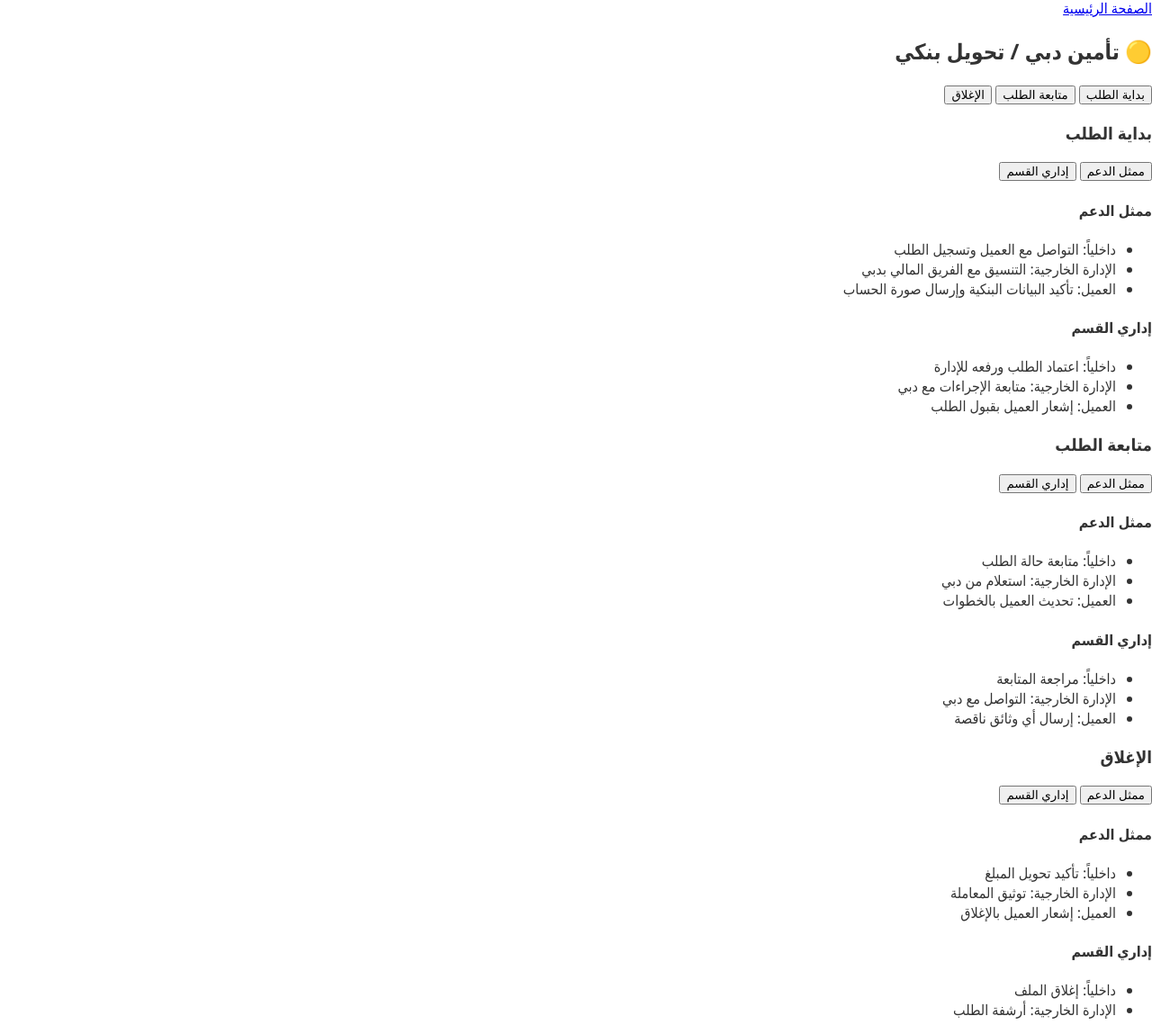
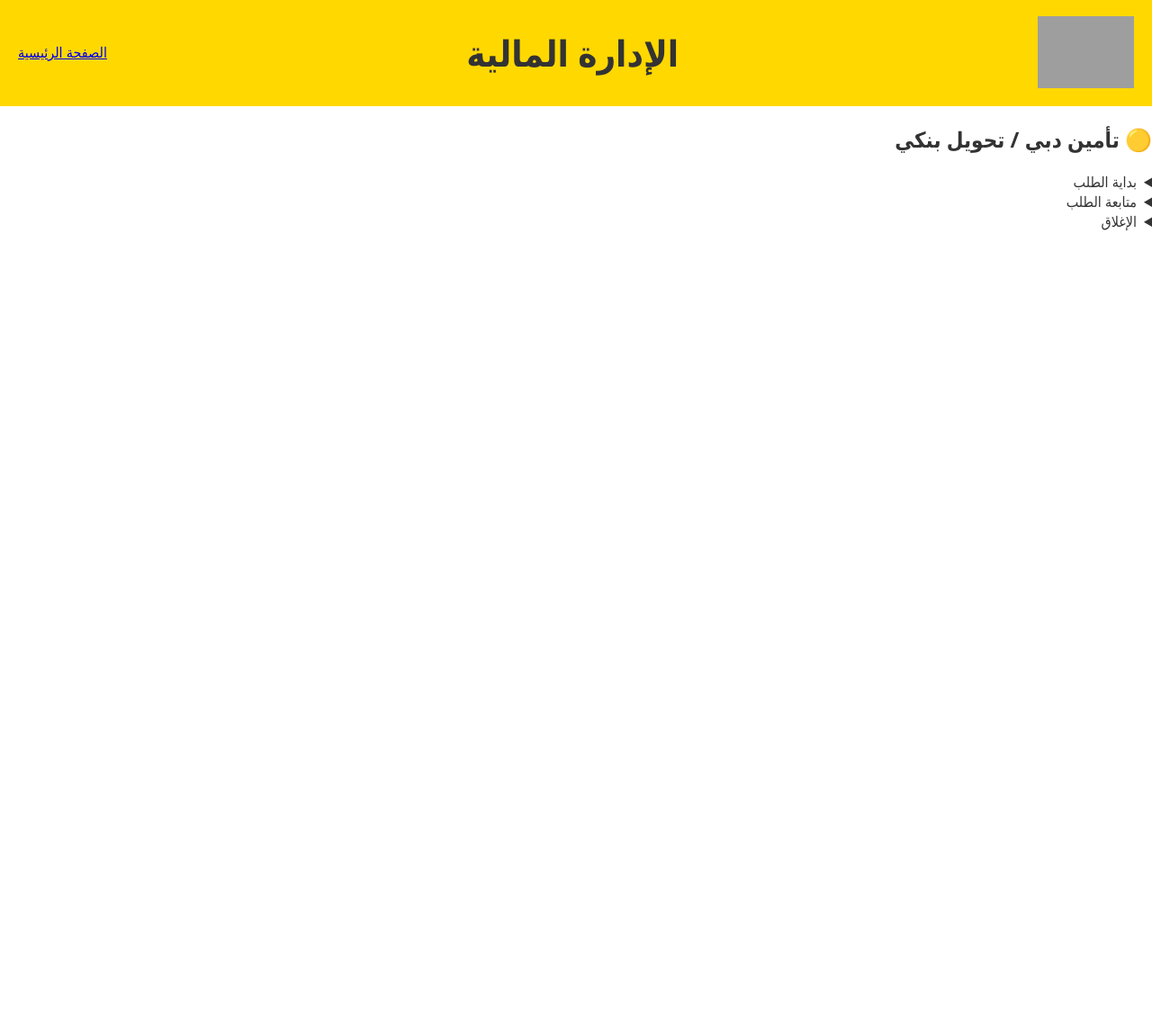
Before and after one commit to MohamedElFawyproject/Yelo-Guide, a plain HTML site: page financial.html in a window 1280 px wide. Shown: the part 2-1151 px from the top of the page at 90% size. After the commit the page ends 800 px from the top, so only its background shows below. Drawn offline with Linux system fonts and the light colour scheme; grey boxes are pictures that could not be loaded.

```diff
--- a/financial.html
+++ b/financial.html
@@ -3,88 +3,74 @@
 <head>
   <meta charset="UTF-8">
   <meta name="viewport" content="width=device-width, initial-scale=1.0">
-  <title>إدارة مالية - Yelo Guide</title>
+  <title>الإدارة المالية - Yelo Guide</title>
   <link rel="stylesheet" href="css/style.css">
 </head>
 <body>
-
-  <div class="back-card"><a href="index.html">الصفحة الرئيسية</a></div>
+  <header class="header-container">
+    <img src="https://www.iyelo.com/assets/images/yelo-logo.svg" alt="Yelo Logo" class="logo">
+    <h1>الإدارة المالية</h1>
+    <div class="back-card"><a href="index.html">الصفحة الرئيسية</a></div>
+  </header>
 
   <main>
     <section class="section-block">
       <h2>🟡 تأمين دبي / تحويل بنكي</h2>
 
-      <div class="toggle-group">
-        <button class="toggle-btn" onclick="toggleSection('start')">بداية الطلب</button>
-        <button class="toggle-btn" onclick="toggleSection('follow')">متابعة الطلب</button>
-        <button class="toggle-btn" onclick="toggleSection('close')">الإغلاق</button>
-      </div>
+      <details>
+        <summary>بداية الطلب</summary>
 
-      <div id="start" class="hidden section-inner">
-        <h3>بداية الطلب</h3>
-        <button onclick="toggleSub('start-support')">ممثل الدعم</button>
-        <button onclick="toggleSub('start-admin')">إداري القسم</button>
+        <details>
+          <summary>ممثل الدعم</summary>
+          <details><summary>داخلياً</summary><p>محتوى داخلياً</p></details>
+          <details><summary>الإدارة الخارجية</summary><p>محتوى الإدارة الخارجية</p></details>
+          <details><summary>العميل</summary><p>محتوى العميل</p></details>
+        </details>
 
-        <div id="start-support" class="hidden sub-box">
-          <h4>ممثل الدعم</h4>
-          <ul>
-            <li>داخلياً: التواصل مع العميل وتسجيل الطلب</li>
-            <li>الإدارة الخارجية: التنسيق مع الفريق المالي بدبي</li>
-            <li>العميل: تأكيد البيانات البنكية وإرسال صورة الحساب</li>
-          </ul>
-        </div>
+        <details>
+          <summary>إداري القسم</summary>
+          <details><summary>داخلياً</summary><p>محتوى داخلياً</p></details>
+          <details><summary>الإدارة الخارجية</summary><p>محتوى الإدارة الخارجية</p></details>
+          <details><summary>العميل</summary><p>محتوى العميل</p></details>
+        </details>
+      </details>
 
-        <div id="start-admin" class="hidden sub-box">
-          <h4>إداري القسم</h4>
-          <ul>
-            <li>داخلياً: اعتماد الطلب ورفعه للإدارة</li>
-            <li>الإدارة الخارجية: متابعة الإجراءات مع دبي</li>
-            <li>العميل: إشعار العميل بقبول الطلب</li>
-          </ul>
-        </div>
-      </div>
+      <details>
+        <summary>متابعة الطلب</summary>
 
-      <div id="follow" class="hidden section-inner">
-        <h3>متابعة الطلب</h3>
-        <button onclick="toggleSub('follow-support')">ممثل الدعم</button>
-        <button onclick="toggleSub('follow-admin')">إداري القسم</button>
+        <details>
+          <summary>ممثل الدعم</summary>
+          <details><summary>داخلياً</summary><p>محتوى داخلياً</p></details>
+          <details><summary>الإدارة الخارجية</summary><p>محتوى الإدارة الخارجية</p></details>
+          <details><summary>العميل</summary><p>محتوى العميل</p></details>
+        </details>
 
-        <div id="follow-support" class="hidden sub-box">
-          <h4>ممثل الدعم</h4>
-          <ul>
-            <li>داخلياً: متابعة حالة الطلب</li>
-            <li>الإدارة الخارجية: استعلام من دبي</li>
-            <li>العميل: تحديث العميل بالخطوات</li>
-          </ul>
-        </div>
+        <details>
+          <summary>إداري القسم</summary>
+          <details><summary>داخلياً</summary><p>محتوى داخلياً</p></details>
+          <details><summary>الإدارة الخارجية</summary><p>محتوى الإدارة الخارجية</p></details>
+          <details><summary>العميل</summary><p>محتوى العميل</p></details>
+        </details>
+      </details>
 
-        <div id="follow-admin" class="hidden sub-box">
-          <h4>إداري القسم</h4>
-          <ul>
-            <li>داخلياً: مراجعة المتابعة</li>
-            <li>الإدارة الخارجية: التواصل مع دبي</li>
-            <li>العميل: إرسال أي وثائق ناقصة</li>
-          </ul>
-        </div>
-      </div>
+      <details>
+        <summary>الإغلاق</summary>
 
-      <div id="close" class="hidden section-inner">
-        <h3>الإغلاق</h3>
-        <button onclick="toggleSub('close-support')">ممثل الدعم</button>
-        <button onclick="toggleSub('close-admin')">إداري القسم</button>
+        <details>
+          <summary>ممثل الدعم</summary>
+          <details><summary>داخلياً</summary><p>محتوى داخلياً</p></details>
+          <details><summary>الإدارة الخارجية</summary><p>محتوى الإدارة الخارجية</p></details>
+          <details><summary>العميل</summary><p>محتوى العميل</p></details>
+        </details>
 
-        <div id="close-support" class="hidden sub-box">
-          <h4>ممثل الدعم</h4>
-          <ul>
-            <li>داخلياً: تأكيد تحويل المبلغ</li>
-            <li>الإدارة الخارجية: توثيق المعاملة</li>
-            <li>العميل: إشعار العميل بالإغلاق</li>
-          </ul>
-        </div>
-
-        <div id="close-admin" class="hidden sub-box">
-          <h4>إداري القسم</h4>
-          <ul>
-            <li>داخلياً: إغلاق الملف</li>
-            <li>الإدارة الخارجية: أرشفة الطلب</li>
-            <li
+        <details>
+          <summary>إداري القسم</summary>
+          <details><summary>داخلياً</summary><p>محتوى داخلياً</p></details>
+          <details><summary>الإدارة الخارجية</summary><p>محتوى الإدارة الخارجية</p></details>
+          <details><summary>العميل</summary><p>محتوى العميل</p></details>
+        </details>
+      </details>
+    </section>
+  </main>
+</body>
+</html>
```
